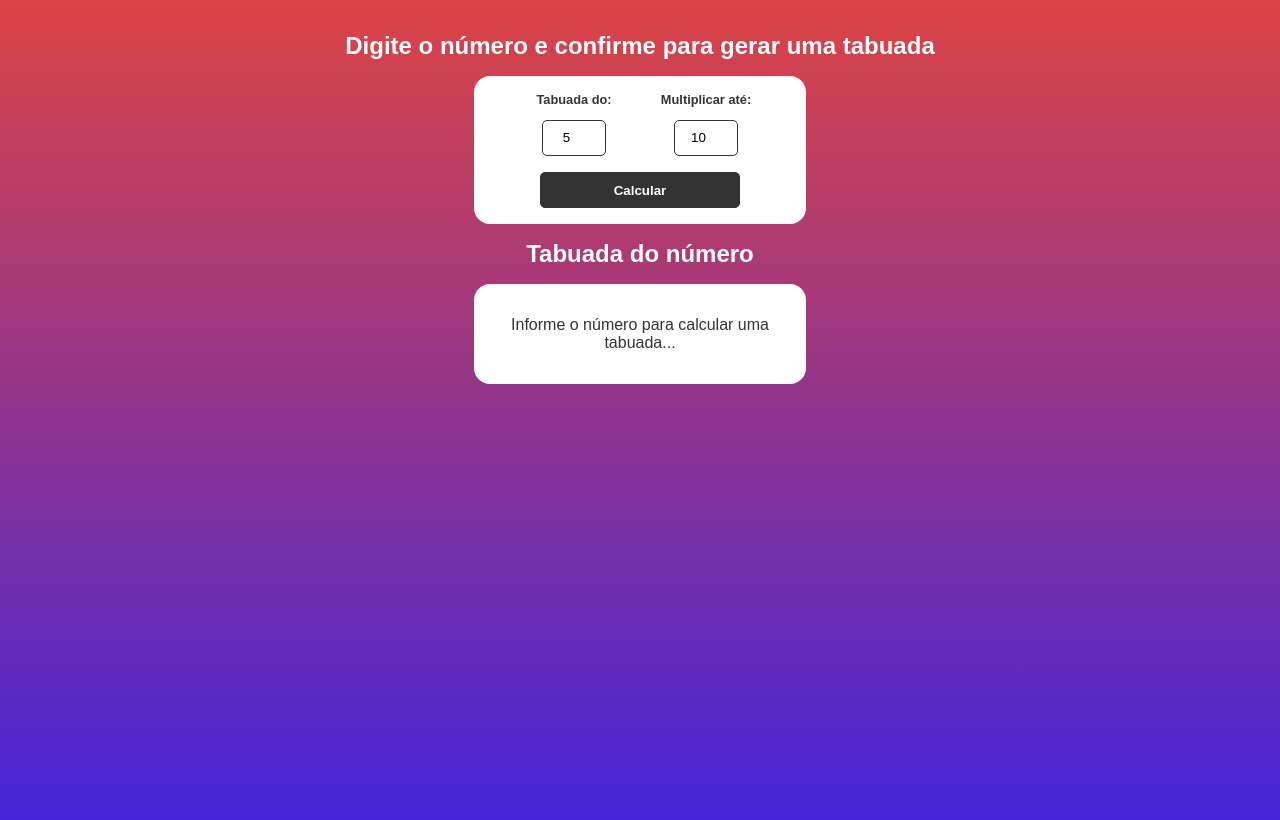
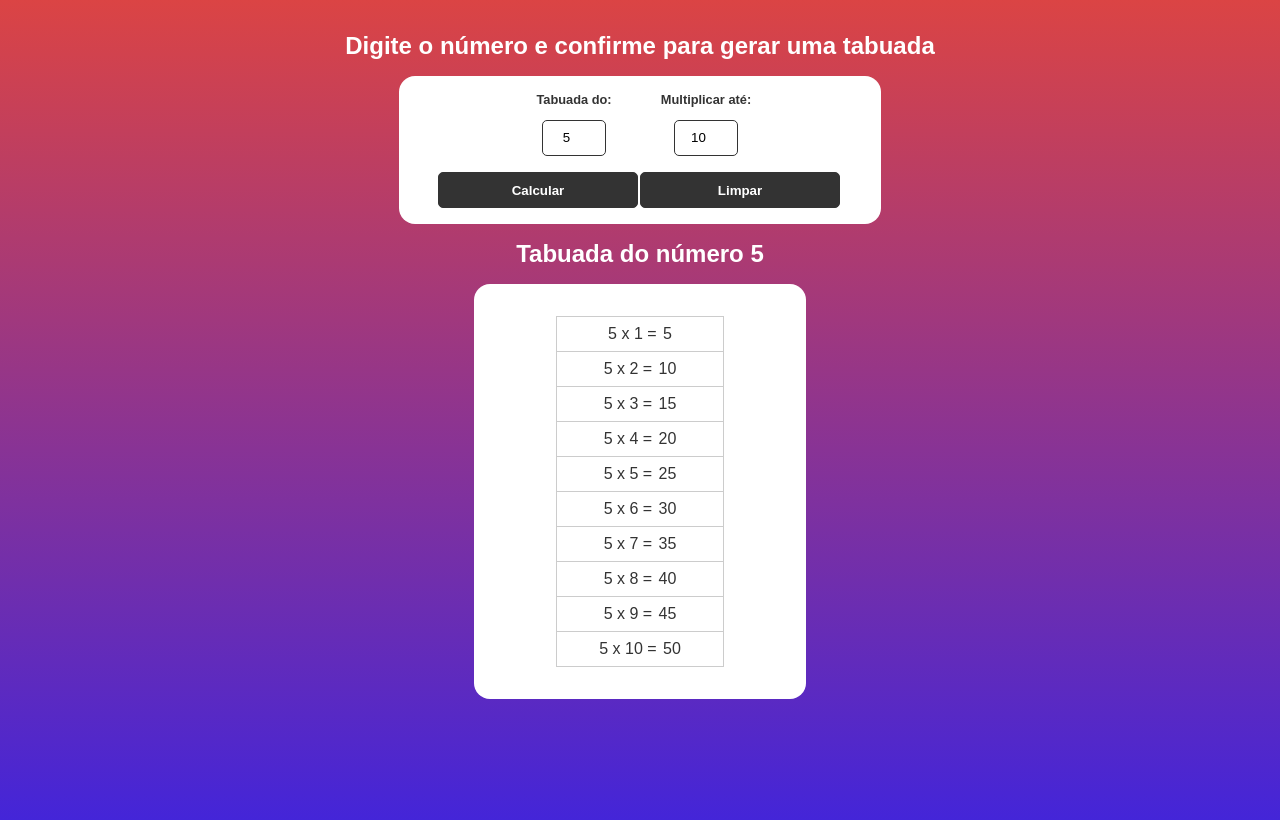
Before and after one commit to rubinhodiz/TABUADA_JS, a plain HTML site: page index.html in a window 1280 px wide. Both pictures are taken after typing "5" into the empty fields and a click on the input "Calcular". Drawn offline with Linux system fonts and the light colour scheme.

Commit message:
implementando a regra de gerar a tabuada, implementando botão limpar, ajustes css para botão limpar

```diff
--- a/css/style.css
+++ b/css/style.css
@@ -17,12 +17,13 @@ body{
     justify-content: center;
     align-items: center;
     flex-wrap: wrap;
-    max-width: 300px;
+    max-width: 450px;
     margin: 1rem auto;
     padding: 1rem;
     background-color: #fff;
     border-radius: 1rem;
     color: #333;
+
 }
 
 .form-control{
@@ -59,8 +60,34 @@ body{
     border-radius: 5px;
     cursor: pointer;
     font-weight: bold;
+     margin-right: 2px;
 
 }
+#Btlimpar{
+      max-height: 50px;
+    padding: 0.6rem 1.2rem;
+    width: 200px;
+    color: #fff;
+    background-color: #333;
+    border: 1px solid #333;
+    border-radius: 5px;
+    cursor: pointer;
+    font-weight: bold;
+     margin-right: 2px;
+
+}
+
+
+#multiplication-form input[type="submit"]:hover{
+   background-color:#414141;
+   border-color: black
+}
+#Btlimpar:hover{
+   background-color:#414141;
+   border-color: black
+}
+
+
 #multiplication-operations{
     display: flex;
     flex-direction: column;
--- a/index.html
+++ b/index.html
@@ -22,6 +22,7 @@
 
         </div>
         <input type="submit" value="Calcular"/>
+        <button type="button" id="Btlimpar">Limpar</button>
     </form>
 
     <div id="multiplication-table">
@@ -30,7 +31,18 @@
         <div id="multiplication-operations">
             <p>Informe o número para calcular uma tabuada...</p>
 
-
+            <!-- <div class="row">
+                <div class="operation">5 x 1 =</div>
+                <div class="result">5</div>
+            </div>
+            <div class="row">
+                <div class="operation">5 x 2 =</div>
+                <div class="result">10</div>
+            </div>
+            <div class="row">
+                <div class="operation">5 x 3 =</div>
+                <div class="result">15</div>
+            </div> -->
         </div>
     </div>
 </body>
--- a/js/script.js
+++ b/js/script.js
@@ -3,8 +3,40 @@ const multiplicationForm = document.querySelector("#multiplication-form"); // pe
 const numberInput = document.querySelector("#number"); //pega o elemento do INPUT DE NUMBER
 const multiplicationInput = document.querySelector("#multiplicator"); //Pega o elemento do INPUT do MULTIPLICADOR
 
+const multiplicationTable = document.querySelector("#multiplication-operations"); //irei usar esse elemento para zeraro o texto que mostra na div <p>Informe o número para calcular uma tabuada...</p>
+const multiplicationTitle = document.querySelector("#multiplation-title span"); // pegando o valor do numero digitado pra mostrarmos no SPAM
+
+const btlimpar = document.querySelector("#Btlimpar"); // criado para limpar a tabela
+
 
 //funções
+const createTable = (number, multiplicatorNumber) => {
+    multiplicationTable.innerHTML = ""; //zera o texto dessa CONST que pegamos acima.
+
+    //laço para pegar o multiplicador e varrer e exibir pra cada percorrido
+    for(i = 1; i <= multiplicatorNumber; i++){
+        const result = number * i;
+
+        //criei uma template
+        const template =
+        `<div class="row">
+                <div class="operation">${number} x ${i} = </div>
+                <div class="result">${result}</div>
+        </div>`;
+
+        const parser = new DOMParser();
+
+        const htmlTemplate = parser.parseFromString(template, "text/html");
+
+        const row = htmlTemplate.querySelector(".row");
+
+        multiplicationTable.appendChild(row);
+
+    }
+    multiplicationTitle.innerText = number;
+    console.log(`Numero digitado: ${number} e multipilcador digitado: ${ multiplicatorNumber}`);
+};
+
 
 //Eventos
 multiplicationForm.addEventListener("submit", (e) =>{
@@ -15,7 +47,16 @@ multiplicationForm.addEventListener("submit", (e) =>{
 
     if(!multiplicationNumber || !multiplicatorNumber) return;
 
-    console.log(`Numero digitado: ${multiplicationNumber} e multipilcador digitado: ${ multiplicatorNumber}`);
+
+    createTable(multiplicationNumber, multiplicatorNumber);
+
+});
+
+//criando evento, ao clicar em LIMPAR ele resetar e apenas colocar a mensagem abaixo
+btlimpar.addEventListener("click", () => {
+    numberInput.value = "";
+    multiplicationTitle.innerText = "";
+     multiplicationTable.innerHTML = "Informe o número para calcular uma tabuada"; //zera o texto dessa CONST que pegamos acima.
 
 
 });
```
